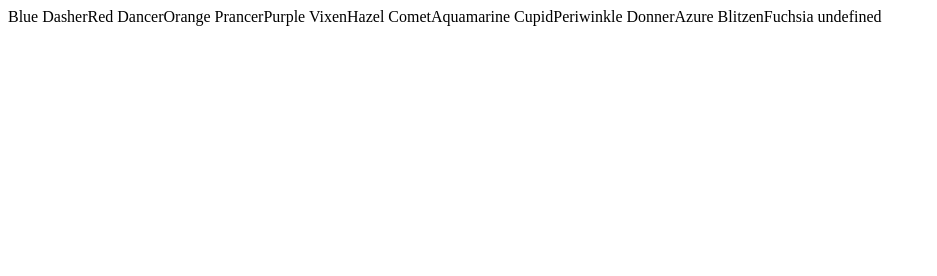
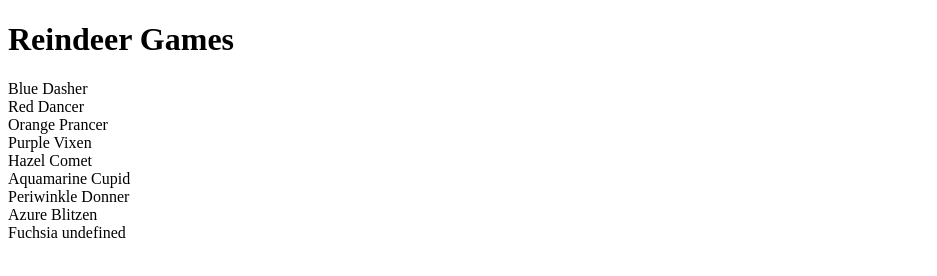
Before and after one commit to guthb/reindeer, a plain HTML site: page index.html in a window 1280 px wide. Shown: the whole page, without its empty margins (0-937 px from the left). Drawn offline with Linux system fonts and the light colour scheme.

Commit message:
removed array

```diff
--- a/index.html
+++ b/index.html
@@ -5,6 +5,7 @@
   <title>Document</title>
 </head>
 <body>
+  <h1>Reindeer Games</h1>
   <div id="reindeer">
 
   </div>
--- a/reindeer.js
+++ b/reindeer.js
@@ -3,15 +3,14 @@ var reindeer = ["Dasher", "Dancer", "Prancer", "Vixen", "Comet", "Cupid", "Donne
 
 
 var hohohoElement = document.getElementById("reindeer");
-console.log("div",hohohoElement );
+
 //loop through all the reindeer in the array, and add the name of the reindeer to the single HTML <div> element provided.
 //The name of the reindeer should be prepended with the corresponding color from the other array.
 
 var data = []
 
 for (var i = 0; i <= reindeer.length; i++) {
-    data[i] = colors[i] + " " + reindeer[i];
-    console.log(data[i]);
-    console.log(data);
-    hohohoElement.innerHTML += data[i];
+    hohohoElement.innerHTML += "<div>"+ colors[i] + " " + reindeer[i] + "</div>";
+    console.log(hohohoElement);
+
 };
```
